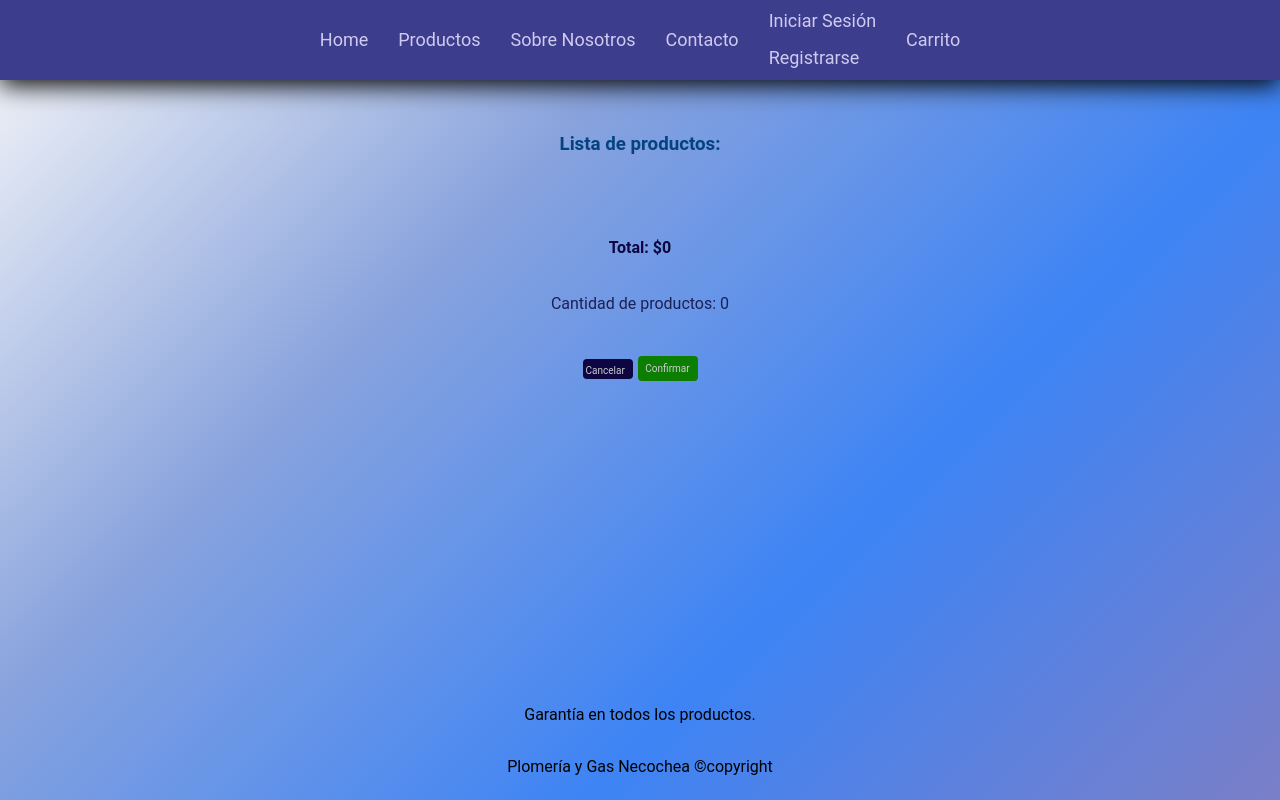
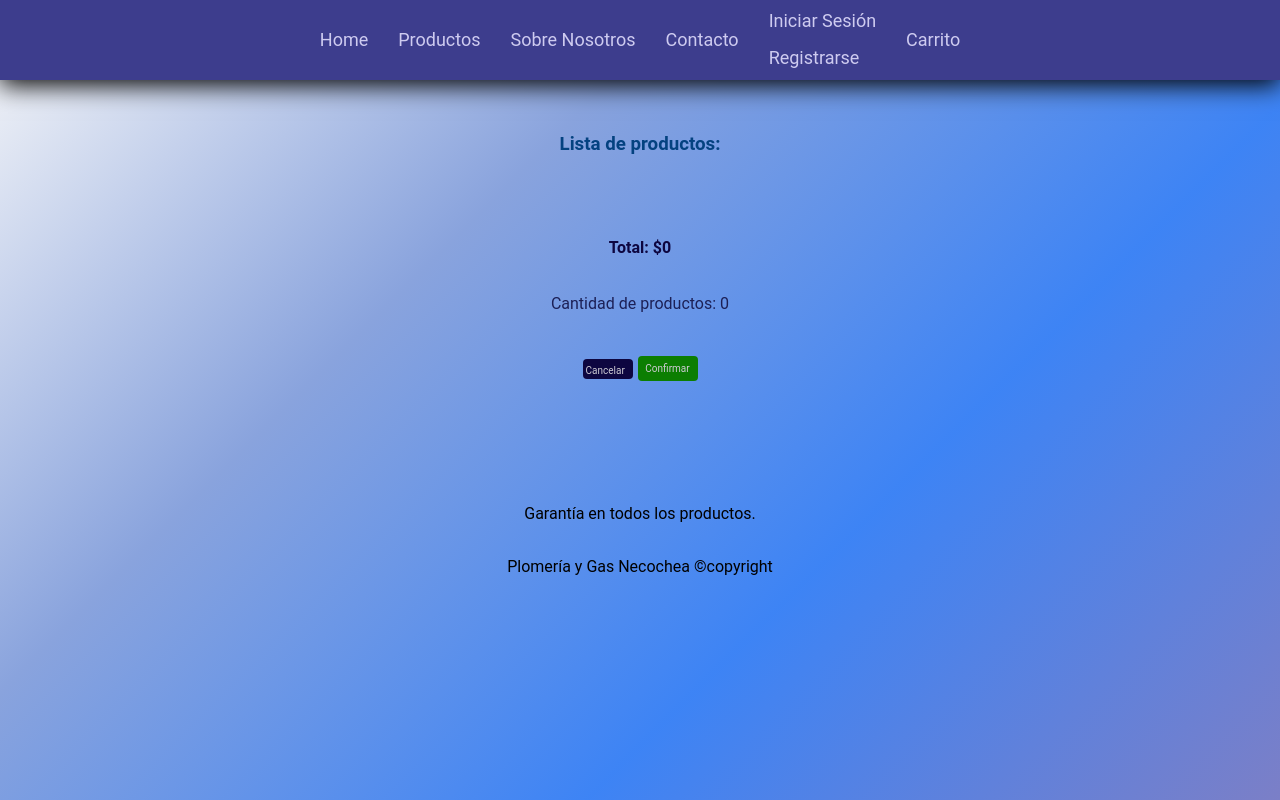
Before and after one commit to Adrifoz/IntegratorReact, a React (Vite) app: page /BuyConfirm in a window 1280 px wide. Built offline with nearby package versions, Linux system fonts and the light colour scheme.

Commit message:
review and details for style

```diff
--- a/src/CSS/App.css
+++ b/src/CSS/App.css
@@ -132,7 +132,10 @@
 
         @media (max-width: 940px) {
 
-
+            .footerBuyAndConfirm{
+                position: relative;
+                bottom: 10px;
+            }
 
        }
 
@@ -179,16 +182,6 @@
                     gap:0px;
                 }
 
-                /* footer p {
-                    padding: -5px;
-                    margin: -5px;
-                } */
-
-                .footerBuyAndConfirm{
-                    position: relative;
-                    bottom: 10px;
-
-                }
             }
 
             @media (max-width: 660px) {
--- a/src/CSS/BuyConfirm.css
+++ b/src/CSS/BuyConfirm.css
@@ -28,11 +28,8 @@ background: linear-gradient(135deg, #6982c8, #a2bbef, hsl(217, 90%, 60%), #93c5f
         color:rgb(28, 32, 86);
     }
 
-    .footerConfirm {
-        height: 100px;
-        display: flex;
-        justify-content: end;
-        padding-bottom: 10px;
+    #footerBuyConfirm{
+        position: relative;
     }
 
 @media (max-width: 767px) {
--- a/src/CSS/Congrulations.css
+++ b/src/CSS/Congrulations.css
@@ -12,6 +12,7 @@
     gap: 20px;
     color: #050425;
     text-align: center;
+    border: solid #8d9232;
   }
 
 .CardSuccessContent h3 {
--- a/src/paginas/BuyConfirm.jsx
+++ b/src/paginas/BuyConfirm.jsx
@@ -42,7 +42,7 @@ return (
             <Link className='buttonCart' id='linkBuy' onClick={resetAndToggles} to="/Congrulations" >Confirmar</Link>
         </div>
 
-        <footer className='footerBuyAndConfirm'>
+        <footer className='footerBuyAndConfirm' id='footerBuyConfirm'>
             <p className='description'>Garantía en todos los productos.</p>
             <p>Plomería y Gas Necochea ©copyright</p>
         </footer>
--- a/src/paginas/Congrulations.jsx
+++ b/src/paginas/Congrulations.jsx
@@ -13,7 +13,7 @@ const Congrulations = () => {
       <Link to="/Productos" className="linkContinue">Seguir Comprando</Link>
     </div>
 
-      <footer>
+    <footer className='footerBuyAndConfirm'>
         <p className='description'>Para más información no dude en entrar en contacto con nosotros</p>
         <p className='description'> ¡Lo esperamos!</p>
       <p>Plomería y Gas Necochea ©copyright</p>
```
